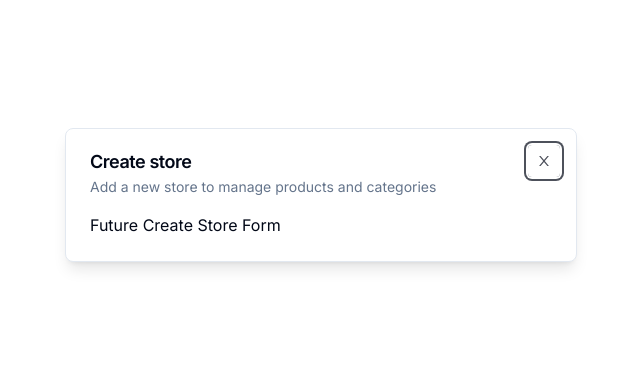
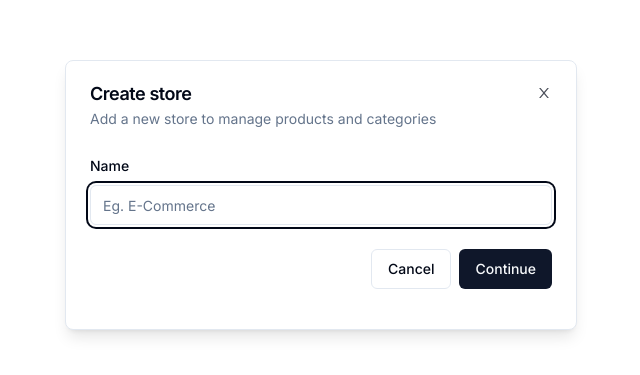
Before and after one commit to thutasann/next-shop, a Next.js app in the folder admin/: page / in a window 1280 px wide. Shown: the part 205-580 px from the top of the page, without its empty margins (319-959 px from the left). Built offline with nearby package versions, Linux system fonts and the light colour scheme.

Commit message:
UI: add store form

```diff
--- a/admin/components/modals/store-modal.tsx
+++ b/admin/components/modals/store-modal.tsx
@@ -2,9 +2,30 @@
 
 import { useStoreModal } from '@/hooks/use-store-modal'
 import { Modal } from '../modal'
+import { useForm } from 'react-hook-form'
+import * as z from 'zod'
+import { zodResolver } from '@hookform/resolvers/zod'
+import { Form, FormControl, FormField, FormItem, FormLabel, FormMessage } from '../ui/form'
+import { Input } from '../ui/input'
+import { Button } from '../ui/button'
+
+const formSchema = z.object({
+  name: z.string().min(1),
+})
 
 export const StoreModal = () => {
   const storeModal = useStoreModal()
+
+  const form = useForm<z.infer<typeof formSchema>>({
+    resolver: zodResolver(formSchema),
+    defaultValues: {
+      name: '',
+    },
+  })
+
+  const onSubmit = async (values: z.infer<typeof formSchema>) => {
+    console.log(values)
+  }
 
   return (
     <Modal
@@ -13,7 +34,35 @@
       isOpen={storeModal.isOpen}
       onClose={() => storeModal.onClose}
     >
-      Future Create Store Form
+      <div>
+        <div className='space-y-4 py-2 pb-4'>
+          <Form {...form}>
+            <form onSubmit={form.handleSubmit(onSubmit)}>
+              <FormField
+                control={form.control}
+                name='name'
+                render={({ field }) => (
+                  <FormItem>
+                    <FormLabel>Name</FormLabel>
+                    <FormControl>
+                      <Input placeholder='Eg. E-Commerce' {...field} />
+                    </FormControl>
+                    <FormMessage />
+                  </FormItem>
+                )}
+              />
+              <div className='pt-6 space-x-2 flex items-center justify-end'>
+                <Button variant='outline' onClick={storeModal.onClose}>
+                  Cancel
+                </Button>
+                <Button variant='default' type='submit'>
+                  Continue
+                </Button>
+              </div>
+            </form>
+          </Form>
+        </div>
+      </div>
     </Modal>
   )
 }
--- /dev/null
+++ b/admin/components/ui/form.tsx
@@ -0,0 +1,122 @@
+import * as React from 'react'
+import * as LabelPrimitive from '@radix-ui/react-label'
+import { Slot } from '@radix-ui/react-slot'
+import { Controller, ControllerProps, FieldPath, FieldValues, FormProvider, useFormContext } from 'react-hook-form'
+
+import { cn } from '@/lib/utils'
+import { Label } from '@/components/ui/label'
+
+const Form = FormProvider
+
+type FormFieldContextValue<
+  TFieldValues extends FieldValues = FieldValues,
+  TName extends FieldPath<TFieldValues> = FieldPath<TFieldValues>
+> = {
+  name: TName
+}
+
+const FormFieldContext = React.createContext<FormFieldContextValue>({} as FormFieldContextValue)
+
+const FormField = <TFieldValues extends FieldValues = FieldValues, TName extends FieldPath<TFieldValues> = FieldPath<TFieldValues>>({
+  ...props
+}: ControllerProps<TFieldValues, TName>) => {
+  return (
+    <FormFieldContext.Provider value={{ name: props.name }}>
+      <Controller {...props} />
+    </FormFieldContext.Provider>
+  )
+}
+
+const useFormField = () => {
+  const fieldContext = React.useContext(FormFieldContext)
+  const itemContext = React.useContext(FormItemContext)
+  const { getFieldState, formState } = useFormContext()
+
+  const fieldState = getFieldState(fieldContext.name, formState)
+
+  if (!fieldContext) {
+    throw new Error('useFormField should be used within <FormField>')
+  }
+
+  const { id } = itemContext
+
+  return {
+    id,
+    name: fieldContext.name,
+    formItemId: `${id}-form-item`,
+    formDescriptionId: `${id}-form-item-description`,
+    formMessageId: `${id}-form-item-message`,
+    ...fieldState,
+  }
+}
+
+type FormItemContextValue = {
+  id: string
+}
+
+const FormItemContext = React.createContext<FormItemContextValue>({} as FormItemContextValue)
+
+const FormItem = React.forwardRef<HTMLDivElement, React.HTMLAttributes<HTMLDivElement>>(({ className, ...props }, ref) => {
+  const id = React.useId()
+
+  return (
+    <FormItemContext.Provider value={{ id }}>
+      <div ref={ref} className={cn('space-y-2', className)} {...props} />
+    </FormItemContext.Provider>
+  )
+})
+FormItem.displayName = 'FormItem'
+
+const FormLabel = React.forwardRef<
+  React.ElementRef<typeof LabelPrimitive.Root>,
+  React.ComponentPropsWithoutRef<typeof LabelPrimitive.Root>
+>(({ className, ...props }, ref) => {
+  const { error, formItemId } = useFormField()
+
+  return <Label ref={ref} className={cn(error && 'text-destructive', className)} htmlFor={formItemId} {...props} />
+})
+FormLabel.displayName = 'FormLabel'
+
+const FormControl = React.forwardRef<React.ElementRef<typeof Slot>, React.ComponentPropsWithoutRef<typeof Slot>>(({ ...props }, ref) => {
+  const { error, formItemId, formDescriptionId, formMessageId } = useFormField()
+
+  return (
+    <Slot
+      ref={ref}
+      id={formItemId}
+      aria-describedby={!error ? `${formDescriptionId}` : `${formDescriptionId} ${formMessageId}`}
+      aria-invalid={!!error}
+      {...props}
+    />
+  )
+})
+FormControl.displayName = 'FormControl'
+
+const FormDescription = React.forwardRef<HTMLParagraphElement, React.HTMLAttributes<HTMLParagraphElement>>(
+  ({ className, ...props }, ref) => {
+    const { formDescriptionId } = useFormField()
+
+    return <p ref={ref} id={formDescriptionId} className={cn('text-sm text-muted-foreground', className)} {...props} />
+  }
+)
+FormDescription.displayName = 'FormDescription'
+
+const FormMessage = React.forwardRef<HTMLParagraphElement, React.HTMLAttributes<HTMLParagraphElement>>(
+  ({ className, children, ...props }, ref) => {
+    const { error, formMessageId } = useFormField()
+    const body = error ? String(error?.message) : children
+
+    if (!body) {
+      return null
+    }
+
+    return (
+      <p ref={ref} id={formMessageId} className={cn('text-sm font-medium text-destructive', className)} {...props}>
+        {body}
+      </p>
+    )
+  }
+)
+FormMessage.displayName = 'FormMessage'
+
+export { useFormField, Form, FormItem, FormLabel, FormControl, FormDescription, FormMessage, FormField }
--- /dev/null
+++ b/admin/components/ui/input.tsx
@@ -0,0 +1,22 @@
+import * as React from 'react'
+
+import { cn } from '@/lib/utils'
+
+export interface InputProps extends React.InputHTMLAttributes<HTMLInputElement> {}
+
+const Input = React.forwardRef<HTMLInputElement, InputProps>(({ className, type, ...props }, ref) => {
+  return (
+    <input
+      type={type}
+      className={cn(
+        'flex h-10 w-full rounded-md border border-input bg-background px-3 py-2 text-sm ring-offset-background file:border-0 file:bg-transparent file:text-sm file:font-medium placeholder:text-muted-foreground focus-visible:outline-none focus-visible:ring-2 focus-visible:ring-ring focus-visible:ring-offset-2 disabled:cursor-not-allowed disabled:opacity-50',
+        className
+      )}
+      ref={ref}
+      {...props}
+    />
+  )
+})
+Input.displayName = 'Input'
+
+export { Input }
--- /dev/null
+++ b/admin/components/ui/label.tsx
@@ -0,0 +1,26 @@
+"use client"
+
+import * as React from "react"
+import * as LabelPrimitive from "@radix-ui/react-label"
+import { cva, type VariantProps } from "class-variance-authority"
+
+import { cn } from "@/lib/utils"
+
+const labelVariants = cva(
+  "text-sm font-medium leading-none peer-disabled:cursor-not-allowed peer-disabled:opacity-70"
+)
+
+const Label = React.forwardRef<
+  React.ElementRef<typeof LabelPrimitive.Root>,
+  React.ComponentPropsWithoutRef<typeof LabelPrimitive.Root> &
+    VariantProps<typeof labelVariants>
+>(({ className, ...props }, ref) => (
+  <LabelPrimitive.Root
+    ref={ref}
+    className={cn(labelVariants(), className)}
+    {...props}
+  />
+))
+Label.displayName = LabelPrimitive.Root.displayName
+
+export { Label }
--- a/admin/package.json
+++ b/admin/package.json
@@ -13,7 +13,9 @@
   },
   "dependencies": {
     "@clerk/nextjs": "^4.23.2",
+    "@hookform/resolvers": "^3.2.0",
     "@radix-ui/react-dialog": "^1.0.4",
+    "@radix-ui/react-label": "^2.0.2",
     "@radix-ui/react-slot": "^1.0.2",
     "@types/node": "20.4.9",
     "@types/react": "18.2.20",
@@ -30,12 +32,14 @@
     "postcss": "8.4.27",
     "react": "18.2.0",
     "react-dom": "18.2.0",
+    "react-hook-form": "^7.45.4",
     "react-icons": "^4.10.1",
     "sharp": "^0.32.4",
     "tailwind-merge": "^1.14.0",
     "tailwindcss": "3.3.3",
     "tailwindcss-animate": "^1.0.6",
     "typescript": "5.1.6",
+    "zod": "^3.21.4",
     "zustand": "^4.4.1"
   }
 }
```
Also changed, not shown: 1 other file (tests, documents, lock files or other folders).
